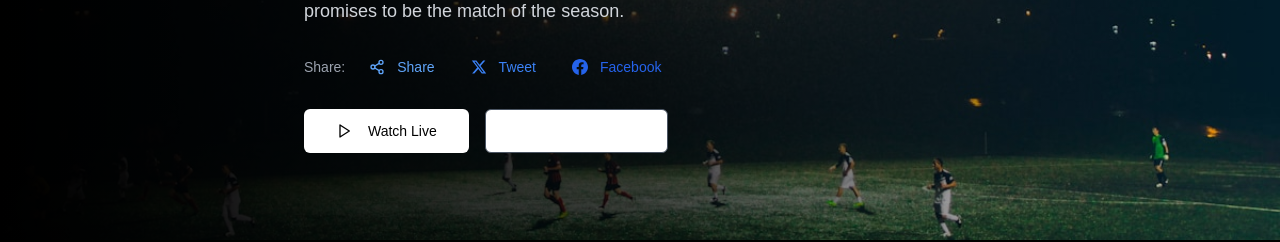
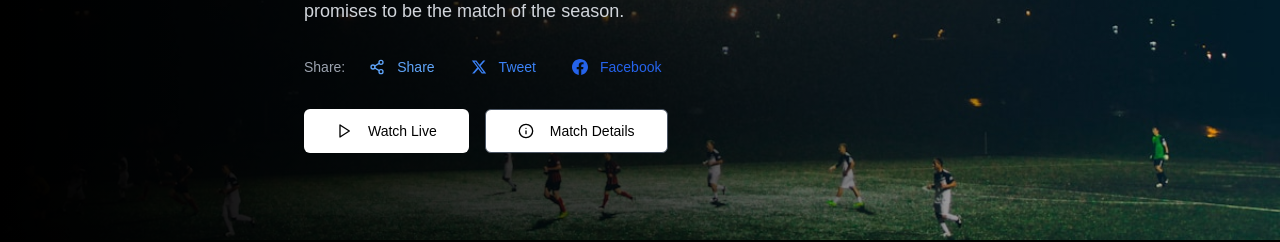
Before and after one commit to DanielCommits/footyflix, a Next.js app: page / in a window 1280 px wide. Shown: the part 384-626 px from the top of the page. Built offline with nearby package versions, Linux system fonts and the light colour scheme.

Commit message:
changed css

```diff
--- a/football-streaming.tsx
+++ b/football-streaming.tsx
@@ -648,7 +648,7 @@ END:VCALENDAR`;
               <Button
                 size="lg"
                 variant="outline"
-                className="border-gray-600 text-white hover:bg-gray-800"
+                className="border-gray-600 text-black hover:bg-gray-800"
                 onClick={() => setShowMatchDetails(true)}
               >
                 <Info className="mr-2 h-4 w-4 md:h-5 md:w-5" />
```
